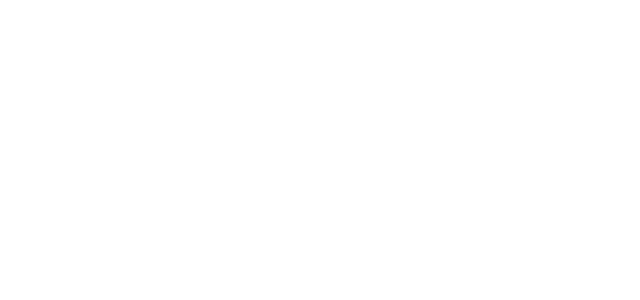
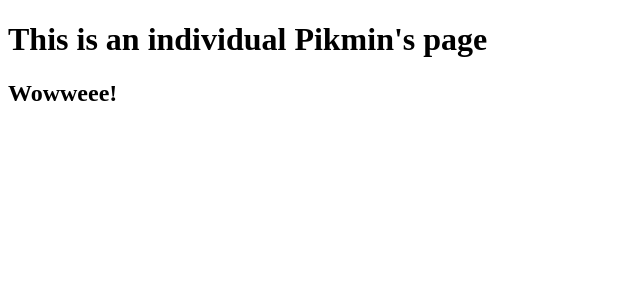
Before and after one commit to SmileJR/pikminApp, a React (Create React App) app in the folder client/: page /pikmin in a window 1280 px wide. Shown: the top 300 px of the page, without its empty margins (0-640 px from the left). Built offline with nearby package versions, Linux system fonts and the light colour scheme.

Commit message:
added navbar to userpage

```diff
--- a/client/src/App.js
+++ b/client/src/App.js
@@ -4,9 +4,8 @@
 import Login from '../src/components/LoginPage'
 //import styled from 'styled-components'
 import UserPage from '../src/components/UserPage'
-import IndivPik from '../src/components/IndivPik'
+import Pikmin from '../src/components/Pikmin'
 import HomePage from '../src/components/HomePage'
-
 import SignUp from '../src/components/SignUp'
 
 
@@ -24,7 +23,7 @@
       <Route exact path='/login' component={Login} />
       <Route exact path='/users/:id' component={UserPage} />
       <Route exact path='/signup' component={SignUp} />
-      <Route exact path='/indivpik' component={IndivPik} />
+      <Route exact path='/pikmin' component={Pikmin} />
 
       </Switch>
       </Router>
--- a/client/src/components/IndivPik.js
+++ b/client/src/components/Pikmin.js
@@ -1,7 +1,7 @@
 import React, { Component } from 'react';
 // import styled from 'styled-components'
 
-class IndivPik extends Component {
+class Pikmin extends Component {
     render() {
         return (
             <div>
@@ -11,4 +11,4 @@
         );
     }
 }
-export default IndivPik;
+export default Pikmin;
--- a/client/src/components/UserPage.js
+++ b/client/src/components/UserPage.js
@@ -1,6 +1,7 @@
 import React, { Component } from 'react'
 import axios from 'axios'
 import styled from 'styled-components'
+import NavBar from './NavBar'
 
 // Need info about a user
 // Need info about that users pikmins
@@ -126,6 +127,7 @@
   render() {
     return (
       <div>
+        <NavBar />
         <h1>Welcome {this.state.user.username}</h1>
         <NewPikminButton onClick={this.handleCreateNewPikmin}>
           New Pikmin
```
